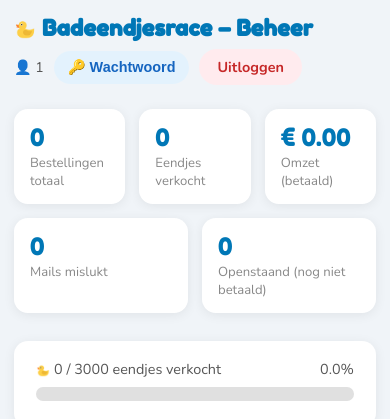
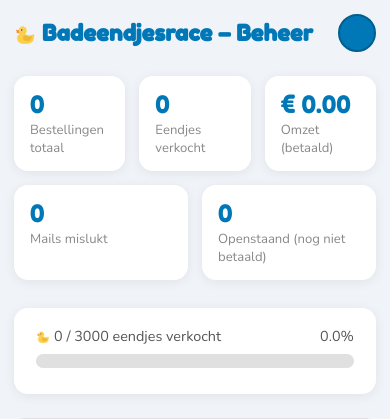
Before and after one commit to palmw01/eendjesrace, a Flask app: page /admin in a window 390 px wide. Shown: the top 419 px of the page. Run offline with Flask 3, Linux system fonts and the light colour scheme; the visitor is signed in with stand-in values (Sample User, id 1); data that the repository does not hold is empty; parts of the project's set-up code (start-up, migrations or seed data) failed here and were passed over.

Commit message:
Vervang topbar-knoppen op mobiel door avatar-dropdown
Op schermen ≤600px worden gebruikersnaam/wachtwoord/uitloggen
vervangen door een ronde avatar-knop (initiaal) rechtsboven.
Klikken opent een dropdown met naam, wachtwoord wijzigen en uitloggen.
Desktop-layout is ongewijzigd.

Co-Authored-By: Claude Sonnet 4.6 <noreply@anthropic.com>

```diff
--- a/templates/admin.html
+++ b/templates/admin.html
@@ -22,11 +22,40 @@
       padding: 8px 18px; background: #FFEBEE; color: #C62828;
       border-radius: 99px; text-decoration: none; font-weight: 700; font-size: .9rem;
     }
+    /* Avatar-dropdown (mobiel) */
+    .avatar-menu { position: relative; display: none; }
+    .avatar-knop {
+      width: 38px; height: 38px; border-radius: 50%;
+      background: #0077B6; color: white;
+      display: flex; align-items: center; justify-content: center;
+      font-family: 'Fredoka One', cursive; font-size: 1.1rem;
+      cursor: pointer; list-style: none; user-select: none;
+      border: 2px solid #005f8e;
+    }
+    .avatar-knop::-webkit-details-marker { display: none; }
+    .avatar-dropdown {
+      position: absolute; right: 0; top: calc(100% + 8px);
+      background: white; border-radius: 14px; padding: 10px;
+      box-shadow: 0 4px 24px rgba(0,0,0,.15);
+      min-width: 190px; z-index: 100;
+      display: flex; flex-direction: column; gap: 6px;
+    }
+    .avatar-naam {
+      font-size: .85rem; color: #555; padding: 6px 10px 10px;
+      border-bottom: 1px solid #F0F4F8; margin-bottom: 2px;
+    }
+    .avatar-dd-knop {
+      padding: 9px 14px; border-radius: 99px; font-weight: 700;
+      font-size: .9rem; text-align: left; border: none; cursor: pointer;
+      width: 100%; display: block; text-decoration: none;
+    }
+
     @media (max-width: 600px) {
       body { padding: 14px; }
       h1 { font-size: 1.4rem; }
-      .topbar { flex-direction: column; align-items: flex-start; gap: 8px; }
-      .topbar-acties { width: 100%; }
+      .topbar { flex-wrap: nowrap; align-items: center; }
+      .topbar-acties { display: none; }
+      .avatar-menu { display: block; }
     }
 
     .waarschuwing {
@@ -231,6 +260,16 @@
       {% endif %}
       <a href="/admin/logout" class="uitloggen">Uitloggen</a>
     </div>
+    {% if huidige_gebruiker %}
+    <details class="avatar-menu" id="avatarMenu">
+      <summary class="avatar-knop">{{ huidige_gebruiker[0]|upper }}</summary>
+      <div class="avatar-dropdown">
+        <div class="avatar-naam">👤 {{ huidige_gebruiker }}</div>
+        <button type="button" id="btnWachtwoordWijzigenAvatar" class="avatar-dd-knop" style="background:#E3F2FD;color:#1565C0;">🔑 Wachtwoord wijzigen</button>
+        <a href="/admin/logout" class="avatar-dd-knop" style="background:#FFEBEE;color:#C62828;">Uitloggen</a>
+      </div>
+    </details>
+    {% endif %}
   </div>
 
   {% if stats['mails_mislukt'] > 0 %}
@@ -572,9 +611,13 @@
     var modal = document.getElementById('wachtwoordModal');
     var btnOpen = document.getElementById('btnWachtwoordWijzigen');
     var btnSluit = document.getElementById('btnWachtwoordSluiten');
+    var btnOpenAvatar = document.getElementById('btnWachtwoordWijzigenAvatar');
+    var avatarMenu = document.getElementById('avatarMenu');
     if (btnOpen) { btnOpen.addEventListener('click', function() { modal.showModal(); }); }
+    if (btnOpenAvatar) { btnOpenAvatar.addEventListener('click', function() { if (avatarMenu) avatarMenu.removeAttribute('open'); modal.showModal(); }); }
     if (btnSluit) { btnSluit.addEventListener('click', function() { modal.close(); }); }
     modal.addEventListener('click', function(e) { if (e.target === modal) { modal.close(); } });
+    document.addEventListener('click', function(e) { if (avatarMenu && avatarMenu.open && !avatarMenu.contains(e.target)) { avatarMenu.removeAttribute('open'); } });
 
     document.getElementById('resetForm').addEventListener('submit', function(e) {
       if (!confirm('Weet je zeker dat je de database wilt resetten? Dit kan niet ongedaan worden gemaakt.')) {
```
